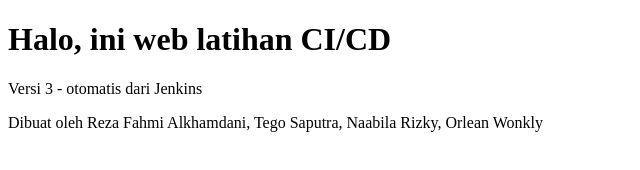
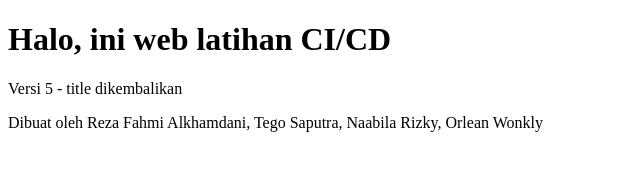
Before and after one commit to Rezafahmi17/latihan-cicd, a plain HTML site: page public/index.html in a window 1280 px wide. Shown: the full height of the page, 0-640 px from the left. Drawn offline with Linux system fonts and the light colour scheme.

Commit message:
Update version message in index.html

```diff
--- a/public/index.html
+++ b/public/index.html
@@ -5,7 +5,7 @@
 </head>
 <body>
 <h1>Halo, ini web latihan CI/CD</h1>
-<p> Versi 3 - otomatis dari Jenkins</p>
+<p> Versi 5 - title dikembalikan</p>
   <footer>Dibuat oleh Reza Fahmi Alkhamdani, Tego Saputra, Naabila Rizky, Orlean Wonkly</footer>
 </body>
 </html>
```
